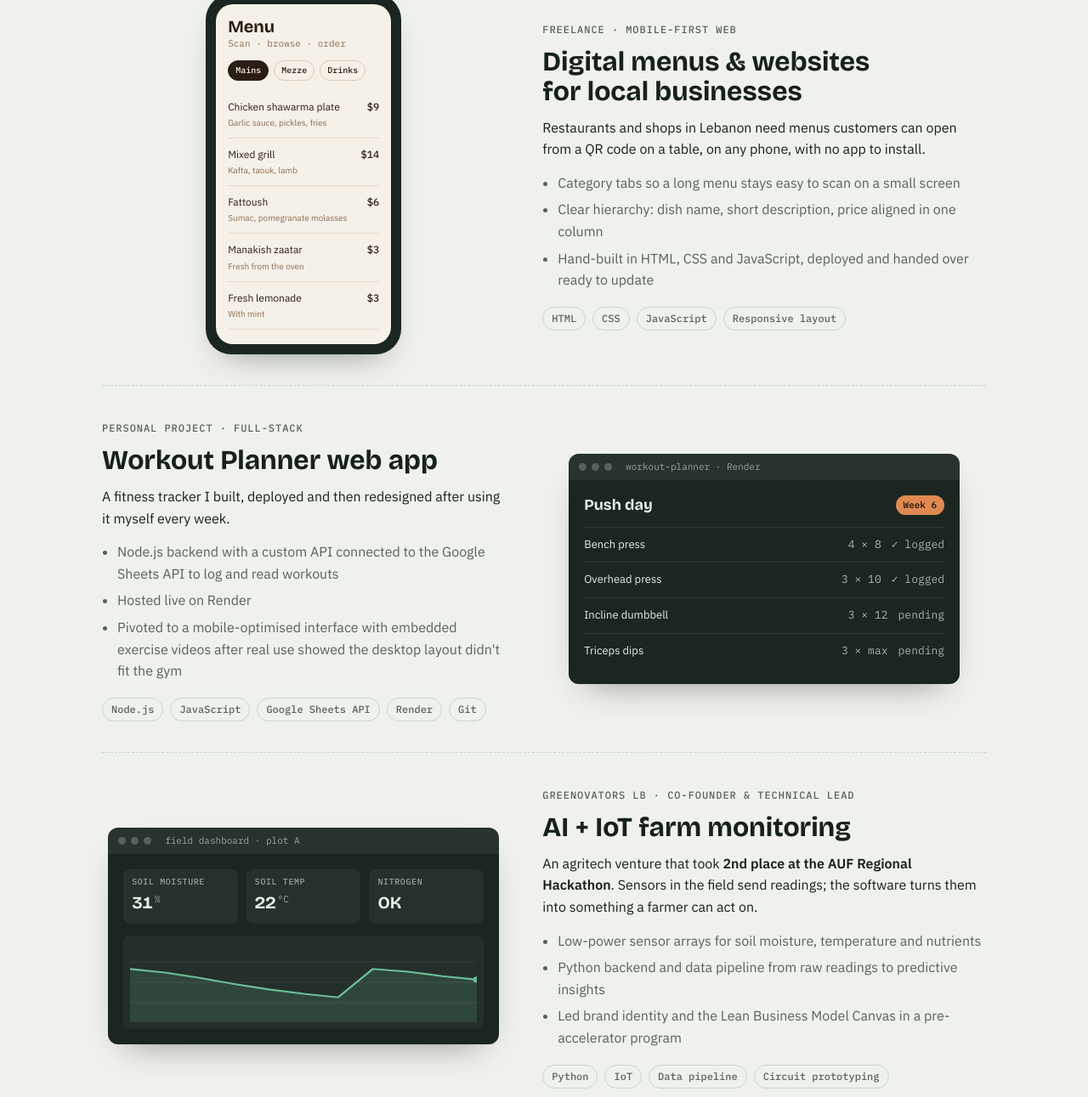
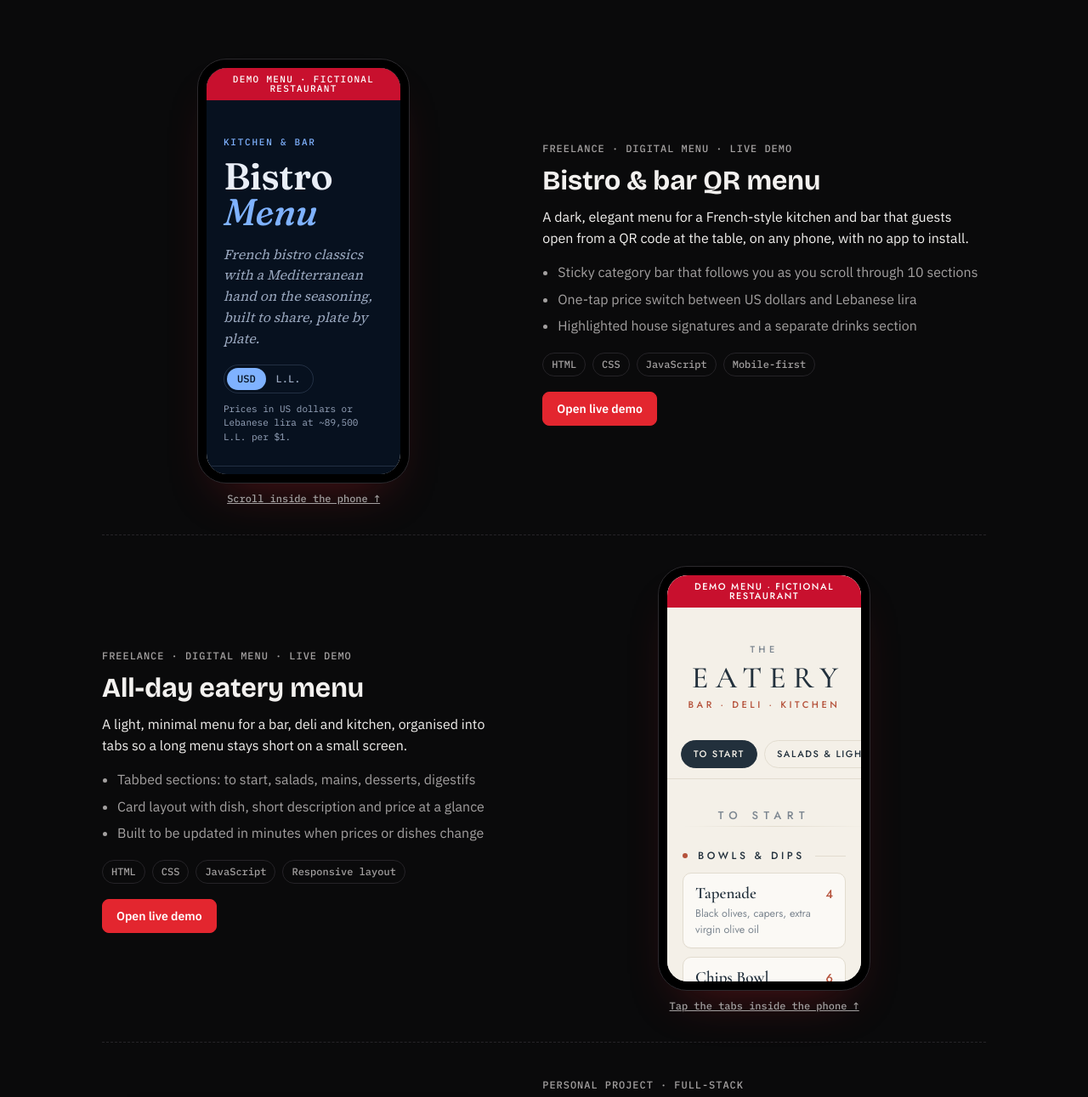
Before and after one commit to nicolasdeghel/nicolasdeghel.github.io, a plain HTML site: page index.html in a window 1280 px wide. Shown: the part 752-2043 px from the top of the page at 85% size. Drawn offline with nearby package versions, Linux system fonts and the light colour scheme.

Commit message:
Red and black redesign with live menu demos

```diff
--- a/index.html
+++ b/index.html
@@ -11,21 +11,12 @@
 <style>
 body{margin:0}
 :root{
-  --bg:#EEF1EC; --surface:#FAFBF8; --ink:#16211C; --muted:#56635C; --line:#CDD5CE;
-  --copper:#B4602A; --leaf:#2E6A4E; --screen:#1B2621; --screen-ink:#E6EEE8;
+  --bg:#0A0A0B; --surface:#131315; --ink:#F3F1EF; --muted:#A3A0A0; --line:#262428;
+  --copper:#E3262F; --leaf:#E3262F; --screen:#18171A; --screen-ink:#ECE8E6;
   --display:"Bricolage Grotesque", "Helvetica Neue", Arial, sans-serif;
   --body:"IBM Plex Sans", "Segoe UI", Roboto, Arial, sans-serif;
   --mono:"IBM Plex Mono", ui-monospace, Menlo, Consolas, monospace;
-}
-@media (prefers-color-scheme: dark){
-  :root:not([data-theme="light"]){
-    --bg:#111814; --surface:#18211C; --ink:#E4EBE6; --muted:#9BA9A1; --line:#2C3832;
-    --copper:#E08A52; --leaf:#6BBF94; --screen:#0B100D; --screen-ink:#DDE7E1; color-scheme:dark;
-  }
-}
-:root[data-theme="dark"]{
-  --bg:#111814; --surface:#18211C; --ink:#E4EBE6; --muted:#9BA9A1; --line:#2C3832;
-  --copper:#E08A52; --leaf:#6BBF94; --screen:#0B100D; --screen-ink:#DDE7E1; color-scheme:dark;
+  color-scheme:dark;
 }
 *{box-sizing:border-box}
 body{background:var(--bg);color:var(--ink);font:400 16px/1.6 var(--body);padding-inline:20px;padding-block:0}
@@ -78,10 +69,10 @@ section{padding-block:56px;border-top:1px solid var(--line)}
 /* workout sketch */
 .wk-top{display:flex;justify-content:space-between;align-items:center;margin-bottom:14px}
 .wk-top b{font:700 18px/1 var(--display)}
-.pill{font:500 11px/1 var(--mono);padding:6px 9px;border-radius:999px;background:#E08A52;color:#1B1208}
+.pill{font:500 11px/1 var(--mono);padding:6px 9px;border-radius:999px;background:var(--copper);color:#fff}
 .wk-row{display:grid;grid-template-columns:1fr auto auto;gap:12px;padding:10px 0;border-top:1px solid rgba(255,255,255,.09);font-size:13px}
 .wk-row span:not(:first-child){font-family:var(--mono);color:rgba(230,238,232,.7);font-variant-numeric:tabular-nums}
-.wk-row .done{color:#6BBF94}
+.wk-row .done{color:#FF5A61}
 
 /* phone menu sketch */
 .phone{width:230px;background:var(--screen);border-radius:30px;padding:12px;box-shadow:0 18px 40px -22px rgba(0,0,0,.45)}
@@ -119,8 +110,25 @@ section{padding-block:56px;border-top:1px solid var(--line)}
 .links .row{display:flex;align-items:center;gap:10px;flex-wrap:wrap}
 .links code{font:500 15px/1.3 var(--mono);color:var(--ink);word-break:break-all}
 .copy{font:500 12px/1 var(--mono);background:transparent;color:var(--copper);border:1px solid var(--copper);border-radius:999px;padding:7px 11px;cursor:pointer}
-.copy:hover{background:var(--copper);color:var(--surface)}
+.copy:hover{background:var(--copper);color:#fff}
 footer{padding-block:28px 40px;color:var(--muted);font-size:13px;border-top:1px solid var(--line);margin-top:56px}
+
+
+/* top accent + buttons */
+body{border-top:3px solid var(--copper)}
+.intro h1{letter-spacing:-.025em}
+.btns{display:flex;gap:10px;flex-wrap:wrap;margin-top:18px}
+.btn{font:600 14px/1 var(--body);text-decoration:none;padding:12px 16px;border-radius:8px;border:1px solid var(--copper);color:#fff;background:var(--copper)}
+.btn.ghost{background:transparent;color:var(--ink);border-color:var(--line)}
+.btn:hover{filter:brightness(1.1)}
+.btn.ghost:hover{border-color:var(--copper)}
+section .sec-head h2::after{content:"";display:block;width:40px;height:3px;background:var(--copper);margin-top:12px}
+/* live demo phones */
+.live{width:250px;height:500px;background:#000;border:1px solid #2C2A2E;border-radius:34px;padding:10px;box-shadow:0 30px 60px -30px rgba(227,38,47,.35)}
+.live iframe{width:100%;height:100%;border:0;border-radius:24px;background:#fff;display:block}
+.live-wrap{display:flex;flex-direction:column;align-items:center;gap:12px}
+.live-wrap a{font:500 12px/1 var(--mono);color:var(--muted)}
+.live-wrap a:hover{color:var(--copper)}
 
 @media (max-width:820px){
   .intro,.case,.about{grid-template-columns:1fr;gap:28px}
@@ -133,8 +141,8 @@ footer{padding-block:28px 40px;color:var(--muted);font-size:13px;border-top:1px
   .gauges{grid-template-columns:1fr 1fr}
 }
 @media (prefers-reduced-motion:no-preference){
-  .browser,.phone{transition:transform .35s ease}
-  .case:hover .browser,.case:hover .phone{transform:translateY(-4px)}
+  .browser,.phone,.live{transition:transform .35s ease}
+  .case:hover .browser,.case:hover .phone,.case:hover .live{transform:translateY(-4px)}
 }
 </style>
 
@@ -155,6 +163,7 @@ footer{padding-block:28px 40px;color:var(--muted);font-size:13px;border-top:1px
       <p class="label">Web developer · CCE engineering student</p>
       <h1>I build websites that work on the phone <span>first</span>.</h1>
       <p>Responsive sites and digital menus for small businesses, full-stack web apps, and the Python backends behind IoT sensor data. Based in Lebanon, working remotely in English and Arabic.</p>
+      <div class="btns"><a class="btn" href="#work">See my work</a><a class="btn ghost" href="#contact">Contact me</a></div>
     </div>
     <div class="status">
       <div><span class="label">Availability</span><b><span class="dot"></span>Part-time, remote, freelance</b></div>
@@ -166,33 +175,47 @@ footer{padding-block:28px 40px;color:var(--muted);font-size:13px;border-top:1px
   <section id="work">
     <div class="sec-head">
       <h2>Selected work</h2>
-      <span class="label">3 projects · 2026</span>
+      <span class="label">4 projects · 2026</span>
     </div>
 
     <article class="case">
       <div>
-        <span class="label">Freelance · Mobile-first web</span>
-        <h3>Digital menus &amp; websites for local businesses</h3>
-        <p>Restaurants and shops in Lebanon need menus customers can open from a QR code on a table, on any phone, with no app to install.</p>
+        <span class="label">Freelance · Digital menu · Live demo</span>
+        <h3>Bistro &amp; bar QR menu</h3>
+        <p>A dark, elegant menu for a French-style kitchen and bar that guests open from a QR code at the table, on any phone, with no app to install.</p>
         <ul>
-          <li>Category tabs so a long menu stays easy to scan on a small screen</li>
-          <li>Clear hierarchy: dish name, short description, price aligned in one column</li>
-          <li>Hand-built in HTML, CSS and JavaScript, deployed and handed over ready to update</li>
+          <li>Sticky category bar that follows you as you scroll through 10 sections</li>
+          <li>One-tap price switch between US dollars and Lebanese lira</li>
+          <li>Highlighted house signatures and a separate drinks section</li>
+        </ul>
+        <div class="stack"><span>HTML</span><span>CSS</span><span>JavaScript</span><span>Mobile-first</span></div>
+        <div class="btns"><a class="btn" href="demos/bistro/" target="_blank" rel="noopener">Open live demo</a></div>
+      </div>
+      <div class="visual">
+        <div class="live-wrap">
+          <div class="live"><iframe src="demos/bistro/" title="Bistro menu demo" loading="lazy"></iframe></div>
+          <a href="demos/bistro/" target="_blank" rel="noopener">Scroll inside the phone ↑</a>
+        </div>
+      </div>
+    </article>
+
+    <article class="case">
+      <div>
+        <span class="label">Freelance · Digital menu · Live demo</span>
+        <h3>All-day eatery menu</h3>
+        <p>A light, minimal menu for a bar, deli and kitchen, organised into tabs so a long menu stays short on a small screen.</p>
+        <ul>
+          <li>Tabbed sections: to start, salads, mains, desserts, digestifs</li>
+          <li>Card layout with dish, short description and price at a glance</li>
+          <li>Built to be updated in minutes when prices or dishes change</li>
         </ul>
         <div class="stack"><span>HTML</span><span>CSS</span><span>JavaScript</span><span>Responsive layout</span></div>
+        <div class="btns"><a class="btn" href="demos/eatery/" target="_blank" rel="noopener">Open live demo</a></div>
       </div>
       <div class="visual">
-        <div class="phone" aria-label="Sketch of a mobile digital menu layout">
-          <div class="scr">
-            <div class="menu-h">Menu</div>
-            <div class="menu-sub">Scan · browse · order</div>
-            <div class="tabs"><span>Mains</span><span>Mezze</span><span>Drinks</span></div>
-            <div class="item"><div>Chicken shawarma plate<small>Garlic sauce, pickles, fries</small></div><b>$9</b></div>
-            <div class="item"><div>Mixed grill<small>Kafta, taouk, lamb</small></div><b>$14</b></div>
-            <div class="item"><div>Fattoush<small>Sumac, pomegranate molasses</small></div><b>$6</b></div>
-            <div class="item"><div>Manakish zaatar<small>Fresh from the oven</small></div><b>$3</b></div>
-            <div class="item"><div>Fresh lemonade<small>With mint</small></div><b>$3</b></div>
-          </div>
+        <div class="live-wrap">
+          <div class="live"><iframe src="demos/eatery/" title="Eatery menu demo" loading="lazy"></iframe></div>
+          <a href="demos/eatery/" target="_blank" rel="noopener">Tap the tabs inside the phone ↑</a>
         </div>
       </div>
     </article>
@@ -249,16 +272,16 @@ footer{padding-block:28px 40px;color:var(--muted);font-size:13px;border-top:1px
                 <g stroke="rgba(255,255,255,.08)" stroke-width="1" fill="none">
                   <line x1="0" y1="22" x2="300" y2="22"/><line x1="0" y1="45" x2="300" y2="45"/><line x1="0" y1="68" x2="300" y2="68"/>
                 </g>
-                <path d="M0 30 L30 34 L60 40 L90 47 L120 53 L150 58 L180 62 L210 30 L240 33 L270 38 L300 42 L300 90 L0 90 Z" fill="rgba(107,191,148,.16)"/>
-                <path d="M0 30 L30 34 L60 40 L90 47 L120 53 L150 58 L180 62 L210 30 L240 33 L270 38 L300 42" fill="none" stroke="#6BBF94" stroke-width="2"/>
-                <circle cx="300" cy="42" r="3.5" fill="#6BBF94"/>
+                <path d="M0 30 L30 34 L60 40 L90 47 L120 53 L150 58 L180 62 L210 30 L240 33 L270 38 L300 42 L300 90 L0 90 Z" fill="rgba(227,38,47,.18)"/>
+                <path d="M0 30 L30 34 L60 40 L90 47 L120 53 L150 58 L180 62 L210 30 L240 33 L270 38 L300 42" fill="none" stroke="#E3262F" stroke-width="2"/>
+                <circle cx="300" cy="42" r="3.5" fill="#E3262F"/>
               </svg>
             </div>
           </div>
         </div>
       </div>
     </article>
-    <p class="note">Interface sketches above are simplified illustrations of each project's layout.</p>
+    <p class="note">Menu demos are anonymised versions of client work: names, logos, locations and contact details have been removed. Other visuals are simplified sketches.</p>
   </section>
 
   <section id="about">
@@ -266,7 +289,7 @@ footer{padding-block:28px 40px;color:var(--muted);font-size:13px;border-top:1px
     <div class="about">
       <div>
         <p>I'm a Computer and Communication Engineering student at Notre Dame University – Louaize. I like building things end to end: the layout a customer taps on, the API behind it, and sometimes the circuit that produces the data.</p>
-        <p>I've also tutored university students through technical projects, which taught me to explain complex work in clear steps. Outside of code I'm training as a Lebanese Red Cross first responder.</p>
+        <p>I've also tutored university students through technical projects, which taught me to explain complex work in clear steps. Outside of code I volunteer with the Lebanese Red Cross as an EMT trainee.</p>
       </div>
       <dl class="skills">
         <div><dt>Front-end</dt><dd>HTML, CSS, JavaScript, responsive and mobile-first layout</dd></div>
@@ -284,7 +307,7 @@ footer{padding-block:28px 40px;color:var(--muted);font-size:13px;border-top:1px
         <span class="label">Email</span>
         <div class="row"><code id="email">nsdeghel@gmail.com</code><button class="copy" id="copy-email" type="button">Copy</button></div>
         <span class="label">LinkedIn</span>
-        <div class="row"><a href="https://www.linkedin.com/in/nicolas-al-deghel-96a77a342"><code>linkedin.com/in/nicolas-al-deghel</code></a></div>
+        <div class="row"><a href="https://www.linkedin.com/in/nicolasaldeghel"><code>linkedin.com/in/nicolasaldeghel</code></a></div>
       </div>
     </div>
   </section>
```
